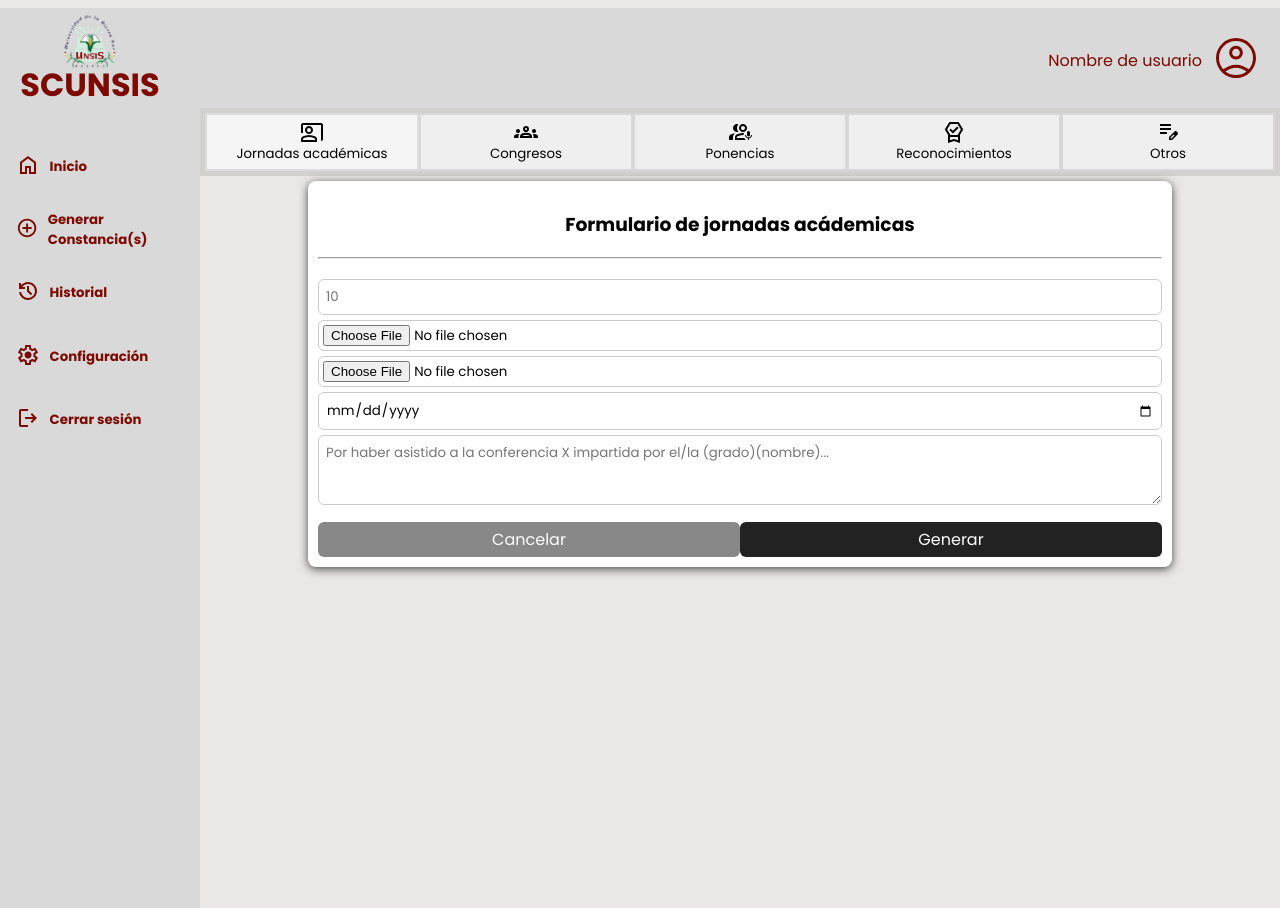
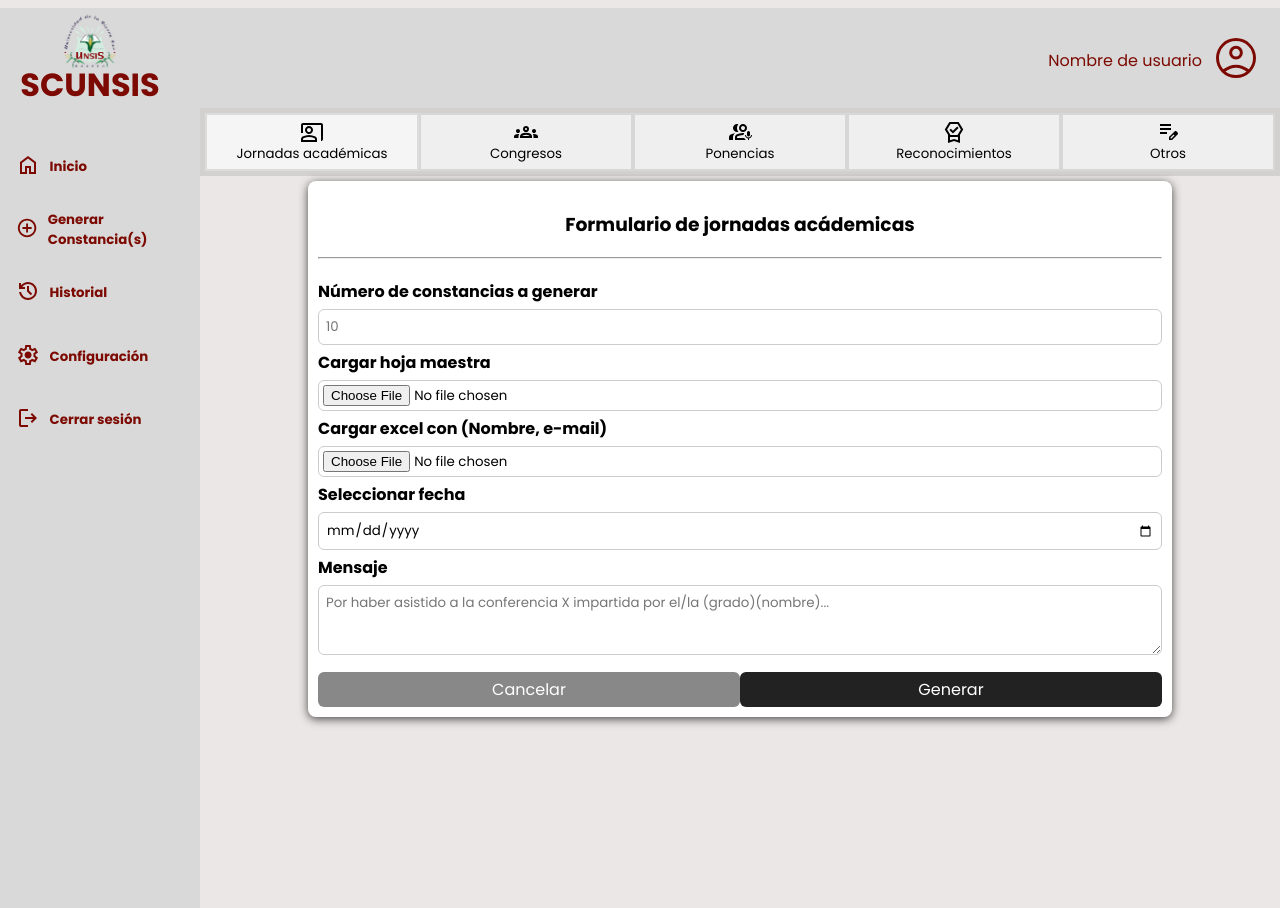
Before and after one commit to EleazarDevFS/SCUNSIS, a Vue app: page /genera_constancias in a window 1280 px wide. Both pictures are taken after a click on the button "Jornadas académicas". Built offline with nearby package versions, Linux system fonts and the light colour scheme.

Commit message:
Mostrar Formularios

```diff
--- a/src/views/GenConsView.vue
+++ b/src/views/GenConsView.vue
@@ -32,19 +32,19 @@ export default {
                 const whatBtn = boton.id;
                 switch (whatBtn) {
                     case "jornadas-btn":
-                        // alert(whatBtn)
+                        this.mostrarFormulario('form-jornadas');
                         break;
                     case "congresos-btn":
-                        // alert(whatBtn)
+                        this.mostrarFormulario('form-congresos');
                         break;
                     case "ponencias-btn":
-                        // alert(whatBtn)
+                        this.mostrarFormulario('form-ponencias');
                         break;
                     case "reconocimientos-btn":
-                        // alert(whatBtn)
+                        this.mostrarFormulario('form-reconocimientos');
                         break;
                     case "otros-btn":
-                        // alert(whatBtn)
+                        this.mostrarFormulario('form-otros');
                         break;
                     default:
                         alert('No existe el tipo de constancias solicitado.')
@@ -64,25 +64,30 @@ export default {
 
     },
     methods: {
+        mostrarFormulario(idFormulario) {
+            // Ocultar todos los formularios primero
+            const forms = document.querySelectorAll('.formulario');
+            forms.forEach((form) => {
+                form.style.display = 'none';
+            });
+
+            // Mostrar el formulario seleccionado
+            const formularioSeleccionado = document.getElementById(idFormulario);
+            if (formularioSeleccionado) {
+                formularioSeleccionado.style.display = 'block';
+            }
+        },
+
         botonesNavegacionGc() {
-            // Abrir formulario de jornadas
-            const formJornadas = document.getElementById('form-jornadas');
-            if (formJornadas) formJornadas.style.display = 'block';
-            // Abrir formulario de congresos
-            const formCongresos = document.getElementById('form-congresos');
-            if (formCongresos) formJornadas.style.display = 'block';
-            // Abrir formulario de ponencias
-            const formPonencias = document.getElementById('form-ponencias');
-            if (formPonencias) formJornadas.style.display = 'block';
+            // Este método ya no es necesario ya que la lógica se movió al mounted()
+            // Se mantiene por compatibilidad pero no hace nada
+        },
 
-            // Abrir formulario de Reconocimientos
-            const formReconocimientos = document.getElementById('form-reconocimientos');
-            if (formReconocimientos) formJornadas.style.display = 'block';
-
-            // Abrir formulario Otros
-            const formOtros = document.getElementById('form-otros');
-            if (formOtros) formJornadas.style.display = 'block';
-
+        cerrarFormulario() {
+            const forms = document.querySelectorAll('.formulario');
+            forms.forEach((form) => {
+                form.style.display = 'none';
+            });
         }
     }
 
@@ -96,7 +101,7 @@ export default {
         <main>
             <!-- <NavigationGC /> -->
             <div class="select-event">
-                <button class="btn-button" id="jornadas-btn" @click="botonesNavegacionGc">
+                <button class="btn-button" id="jornadas-btn">
                     <span>
                         <svg xmlns="http://www.w3.org/2000/svg" height="24px" viewBox="0 -960 960 960" width="24px"
                             fill="currentColor">
@@ -107,8 +112,7 @@ export default {
                     </span>
                 </button>
 
-                <button id="congresos-btn" class="btn-button" @click="botonesNavegacionGc">
-
+                <button id="congresos-btn" class="btn-button">
                     <span>
                         <svg xmlns="http://www.w3.org/2000/svg" height="24px" viewBox="0 -960 960 960" width="24px"
                             fill="currentColor">
@@ -119,8 +123,7 @@ export default {
                     </span>
                 </button>
 
-                <button class="btn-button" id="ponencias-btn" @click="botonesNavegacionGc">
-
+                <button class="btn-button" id="ponencias-btn">
                     <span>
                         <svg xmlns="http://www.w3.org/2000/svg" height="24px" viewBox="0 -960 960 960" width="24px"
                             fill="currentColor">
@@ -131,8 +134,7 @@ export default {
                     </span>
                 </button>
 
-                <button class="btn-button" id="reconocimientos-btn" @click="botonesNavegacionGc">
-
+                <button class="btn-button" id="reconocimientos-btn">
                     <span>
                         <svg xmlns="http://www.w3.org/2000/svg" height="24px" viewBox="0 -960 960 960" width="24px"
                             fill="currentColor">
@@ -140,12 +142,10 @@ export default {
                                 d="M240-40v-329L110-580l185-300h370l185 300-130 211v329l-240-80-240 80Zm80-111 160-53 160 53v-129H320v129Zm20-649L204-580l136 220h280l136-220-136-220H340Zm98 383L296-558l57-57 85 85 169-170 57 56-226 227ZM320-280h320-320Z" />
                         </svg>
                         Reconocimientos
-
                     </span>
                 </button>
 
-                <button class="btn-button" id="otros-btn" @click="botonesNavegacionGc">
-
+                <button class="btn-button" id="otros-btn">
                     <span>
                         <svg xmlns="http://www.w3.org/2000/svg" height="24px" viewBox="0 -960 960 960" width="24px"
                             fill="currentColor">
@@ -156,6 +156,7 @@ export default {
                     </span>
                 </button>
             </div>
+
             <!-- Formulario de jornadas acádemicas -->
             <form style="display: none;" class="formulario" id="form-jornadas">
                 <div class="title-form">
@@ -163,33 +164,34 @@ export default {
                 </div>
                 <hr>
                 <div class="grupo-formulario">
-                    <label for="numero">Número de constancias a generar</label>
-                    <input type="number" id="numero" class="campo-texto" placeholder="10" required>
+                    <label for="numero-jornadas">Número de constancias a generar</label>
+                    <input type="number" id="numero-jornadas" class="campo-texto" placeholder="10" required>
                 </div>
 
                 <div class="grupo-formulario">
-                    <label for="hoja">Cargar hoja maestra</label>
-                    <input type="file" id="hoja" class="campo-archivo" required>
+                    <label for="hoja-jornadas">Cargar hoja maestra</label>
+                    <input type="file" id="hoja-jornadas" class="campo-archivo" required>
                 </div>
 
                 <div class="grupo-formulario">
-                    <label for="excel">Cargar excel con (Nombre, e-mail)</label>
-                    <input type="file" id="excel" class="campo-archivo" required>
+                    <label for="excel-jornadas">Cargar excel con (Nombre, e-mail)</label>
+                    <input type="file" id="excel-jornadas" class="campo-archivo" required>
                 </div>
 
                 <div class="grupo-formulario">
-                    <label for="fecha">Seleccionar fecha</label>
-                    <input type="date" id="fecha" class="campo-texto" required>
+                    <label for="fecha-jornadas">Seleccionar fecha</label>
+                    <input type="date" id="fecha-jornadas" class="campo-texto" required>
                 </div>
 
                 <div class="grupo-formulario">
-                    <label for="mensaje">Message</label>
-                    <textarea id="mensaje" class="campo-textoarea"
+                    <label for="mensaje-jornadas">Mensaje</label>
+                    <textarea id="mensaje-jornadas" class="campo-textoarea"
                         placeholder="Por haber asistido a la conferencia X impartida por el/la (grado)(nombre)..."></textarea>
                 </div>
                 <button type="button" class="boton-cancelar" @click="cerrarFormulario">Cancelar</button>
                 <button type="submit" class="boton-enviar">Generar</button>
             </form>
+
             <!-- Formulario de congresos -->
             <form style="display: none;" class="formulario" id="form-congresos">
                 <div class="title-form">
@@ -197,33 +199,34 @@ export default {
                 </div>
                 <hr>
                 <div class="grupo-formulario">
-                    <label for="numero">Número de constancias a generar</label>
-                    <input type="number" id="numero" class="campo-texto" placeholder="10" required>
+                    <label for="numero-congresos">Número de constancias a generar</label>
+                    <input type="number" id="numero-congresos" class="campo-texto" placeholder="10" required>
                 </div>
 
                 <div class="grupo-formulario">
-                    <label for="hoja">Cargar hoja maestra</label>
-                    <input type="file" id="hoja" class="campo-archivo" required>
+                    <label for="hoja-congresos">Cargar hoja maestra</label>
+                    <input type="file" id="hoja-congresos" class="campo-archivo" required>
                 </div>
 
                 <div class="grupo-formulario">
-                    <label for="excel">Cargar excel con (Nombre, e-mail)</label>
-                    <input type="file" id="excel" class="campo-archivo" required>
+                    <label for="excel-congresos">Cargar excel con (Nombre, e-mail)</label>
+                    <input type="file" id="excel-congresos" class="campo-archivo" required>
                 </div>
 
                 <div class="grupo-formulario">
-                    <label for="fecha">Seleccionar fecha</label>
-                    <input type="date" id="fecha" class="campo-texto" required>
+                    <label for="fecha-congresos">Seleccionar fecha</label>
+                    <input type="date" id="fecha-congresos" class="campo-texto" required>
                 </div>
 
                 <div class="grupo-formulario">
-                    <label for="mensaje">Message</label>
-                    <textarea id="mensaje" class="campo-textoarea"
+                    <label for="mensaje-congresos">Mensaje</label>
+                    <textarea id="mensaje-congresos" class="campo-textoarea"
                         placeholder="Por haber asistido a la conferencia X impartida por el/la (grado)(nombre)..."></textarea>
                 </div>
                 <button type="button" class="boton-cancelar" @click="cerrarFormulario">Cancelar</button>
                 <button type="submit" class="boton-enviar">Generar</button>
             </form>
+
             <!-- Formulario para ponencias -->
             <form style="display: none;" class="formulario" id="form-ponencias">
                 <div class="title-form">
@@ -231,33 +234,34 @@ export default {
                 </div>
                 <hr>
                 <div class="grupo-formulario">
-                    <label for="numero">Número de constancias a generar</label>
-                    <input type="number" id="numero" class="campo-texto" placeholder="10" required>
+                    <label for="numero-ponencias">Número de constancias a generar</label>
+                    <input type="number" id="numero-ponencias" class="campo-texto" placeholder="10" required>
                 </div>
 
                 <div class="grupo-formulario">
-                    <label for="hoja">Cargar hoja maestra</label>
-                    <input type="file" id="hoja" class="campo-archivo" required>
+                    <label for="hoja-ponencias">Cargar hoja maestra</label>
+                    <input type="file" id="hoja-ponencias" class="campo-archivo" required>
                 </div>
 
                 <div class="grupo-formulario">
-                    <label for="excel">Cargar excel con (Nombre, e-mail)</label>
-                    <input type="file" id="excel" class="campo-archivo" required>
+                    <label for="excel-ponencias">Cargar excel con (Nombre, e-mail)</label>
+                    <input type="file" id="excel-ponencias" class="campo-archivo" required>
                 </div>
 
                 <div class="grupo-formulario">
-                    <label for="fecha">Seleccionar fecha</label>
-                    <input type="date" id="fecha" class="campo-texto" required>
+                    <label for="fecha-ponencias">Seleccionar fecha</label>
+                    <input type="date" id="fecha-ponencias" class="campo-texto" required>
                 </div>
 
                 <div class="grupo-formulario">
-                    <label for="mensaje">Message</label>
-                    <textarea id="mensaje" class="campo-textoarea"
+                    <label for="mensaje-ponencias">Mensaje</label>
+                    <textarea id="mensaje-ponencias" class="campo-textoarea"
                         placeholder="Por haber asistido a la conferencia X impartida por el/la (grado)(nombre)..."></textarea>
                 </div>
                 <button type="button" class="boton-cancelar" @click="cerrarFormulario">Cancelar</button>
                 <button type="submit" class="boton-enviar">Generar</button>
             </form>
+
             <!-- Formulario de reconocimientos -->
             <form style="display: none;" class="formulario" id="form-reconocimientos">
                 <div class="title-form">
@@ -265,33 +269,34 @@ export default {
                 </div>
                 <hr>
                 <div class="grupo-formulario">
-                    <label for="numero">Número de constancias a generar</label>
-                    <input type="number" id="numero" class="campo-texto" placeholder="10" required>
+                    <label for="numero-reconocimientos">Número de constancias a generar</label>
+                    <input type="number" id="numero-reconocimientos" class="campo-texto" placeholder="10" required>
                 </div>
 
                 <div class="grupo-formulario">
-                    <label for="hoja">Cargar hoja maestra</label>
-                    <input type="file" id="hoja" class="campo-archivo" required>
+                    <label for="hoja-reconocimientos">Cargar hoja maestra</label>
+                    <input type="file" id="hoja-reconocimientos" class="campo-archivo" required>
                 </div>
 
                 <div class="grupo-formulario">
-                    <label for="excel">Cargar excel con (Nombre, e-mail)</label>
-                    <input type="file" id="excel" class="campo-archivo" required>
+                    <label for="excel-reconocimientos">Cargar excel con (Nombre, e-mail)</label>
+                    <input type="file" id="excel-reconocimientos" class="campo-archivo" required>
                 </div>
 
                 <div class="grupo-formulario">
-                    <label for="fecha">Seleccionar fecha</label>
-                    <input type="date" id="fecha" class="campo-texto" required>
+                    <label for="fecha-reconocimientos">Seleccionar fecha</label>
+                    <input type="date" id="fecha-reconocimientos" class="campo-texto" required>
                 </div>
 
                 <div class="grupo-formulario">
-                    <label for="mensaje">Message</label>
-                    <textarea id="mensaje" class="campo-textoarea"
+                    <label for="mensaje-reconocimientos">Mensaje</label>
+                    <textarea id="mensaje-reconocimientos" class="campo-textoarea"
                         placeholder="Por haber asistido a la conferencia X impartida por el/la (grado)(nombre)..."></textarea>
                 </div>
                 <button type="button" class="boton-cancelar" @click="cerrarFormulario">Cancelar</button>
                 <button type="submit" class="boton-enviar">Generar</button>
             </form>
+
             <!-- Form Otros -->
             <form style="display: none;" class="formulario" id="form-otros">
                 <div class="title-form">
@@ -299,28 +304,28 @@ export default {
                 </div>
                 <hr>
                 <div class="grupo-formulario">
-                    <label for="numero">Número de constancias a generar</label>
-                    <input type="number" id="numero" class="campo-texto" placeholder="10" required>
+                    <label for="numero-otros">Número de constancias a generar</label>
+                    <input type="number" id="numero-otros" class="campo-texto" placeholder="10" required>
                 </div>
 
                 <div class="grupo-formulario">
-                    <label for="hoja">Cargar hoja maestra</label>
-                    <input type="file" id="hoja" class="campo-archivo" required>
+                    <label for="hoja-otros">Cargar hoja maestra</label>
+                    <input type="file" id="hoja-otros" class="campo-archivo" required>
                 </div>
 
                 <div class="grupo-formulario">
-                    <label for="excel">Cargar excel con (Nombre, e-mail)</label>
-                    <input type="file" id="excel" class="campo-archivo" required>
+                    <label for="excel-otros">Cargar excel con (Nombre, e-mail)</label>
+                    <input type="file" id="excel-otros" class="campo-archivo" required>
                 </div>
 
                 <div class="grupo-formulario">
-                    <label for="fecha">Seleccionar fecha</label>
-                    <input type="date" id="fecha" class="campo-texto" required>
+                    <label for="fecha-otros">Seleccionar fecha</label>
+                    <input type="date" id="fecha-otros" class="campo-texto" required>
                 </div>
 
                 <div class="grupo-formulario">
-                    <label for="mensaje">Message</label>
-                    <textarea id="mensaje" class="campo-textoarea"
+                    <label for="mensaje-otros">Mensaje</label>
+                    <textarea id="mensaje-otros" class="campo-textoarea"
                         placeholder="Por haber asistido a la conferencia X impartida por el/la (grado)(nombre)..."></textarea>
                 </div>
                 <button type="button" class="boton-cancelar" @click="cerrarFormulario">Cancelar</button>
@@ -329,6 +334,7 @@ export default {
         </main>
     </div>
 </template>
+
 <style scoped>
 /* Estilos para contenido main y contenedor principal*/
 
@@ -340,11 +346,9 @@ export default {
 }
 
 main {
-
     width: calc(100% - 200px);
     height: calc(100vh - 130px);
     overflow-y: auto;
-
 }
 
 .header {
@@ -374,6 +378,7 @@ main {
     width: 20%;
     border: solid 2px rgba(0, 0, 0, .1);
     padding: 5px;
+    cursor: pointer;
 }
 
 .btn-button span {
@@ -405,7 +410,7 @@ main {
 }
 
 .grupo-formulario label {
-    display: none;
+    display: block;
     margin-bottom: 5px;
     font-weight: bold;
 }
```
